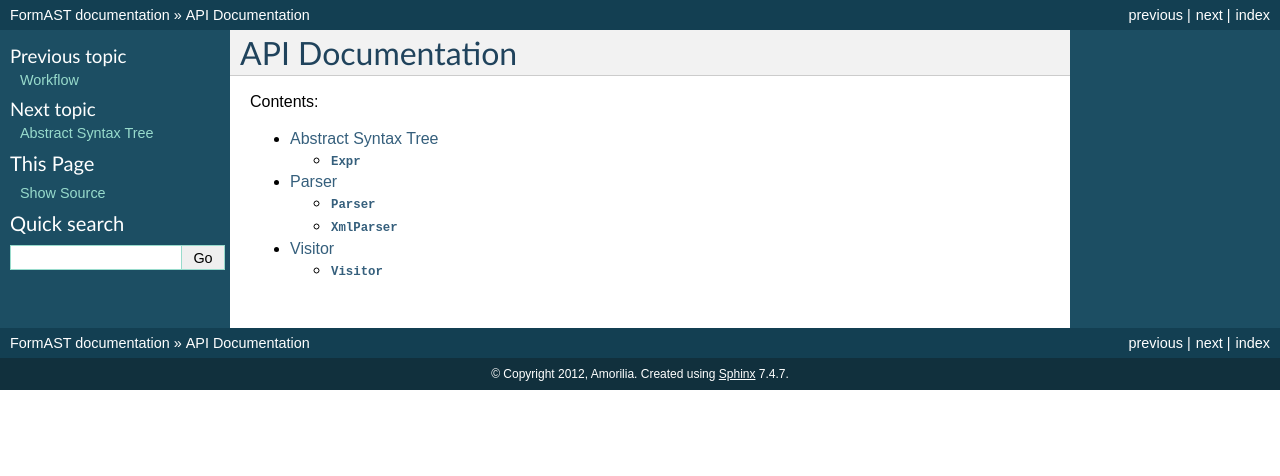
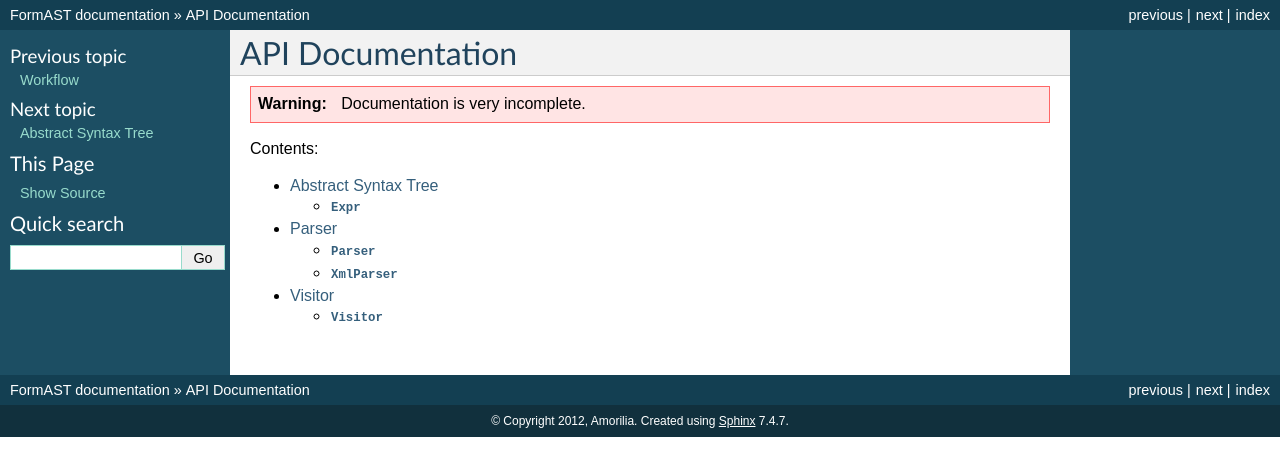
Before and after one commit to niftools/formast, a Sphinx documentation site: the page built from doc/api/index.rst, in a window 1280 px wide. Shown: the top 476 px of the page. Built offline with Sphinx 7.4.7, drawn with Linux system fonts in a browser that asks for light colours.

Commit message:
Warn about incomplete API documentation.

```diff
--- a/doc/api/index.rst
+++ b/doc/api/index.rst
@@ -1,9 +1,9 @@
 API Documentation
 =================
 
-.. todo::
+.. warning::
 
-   Finish documenting the remaining classes.
+   Documentation is very incomplete.
 
 Contents:
 
```
